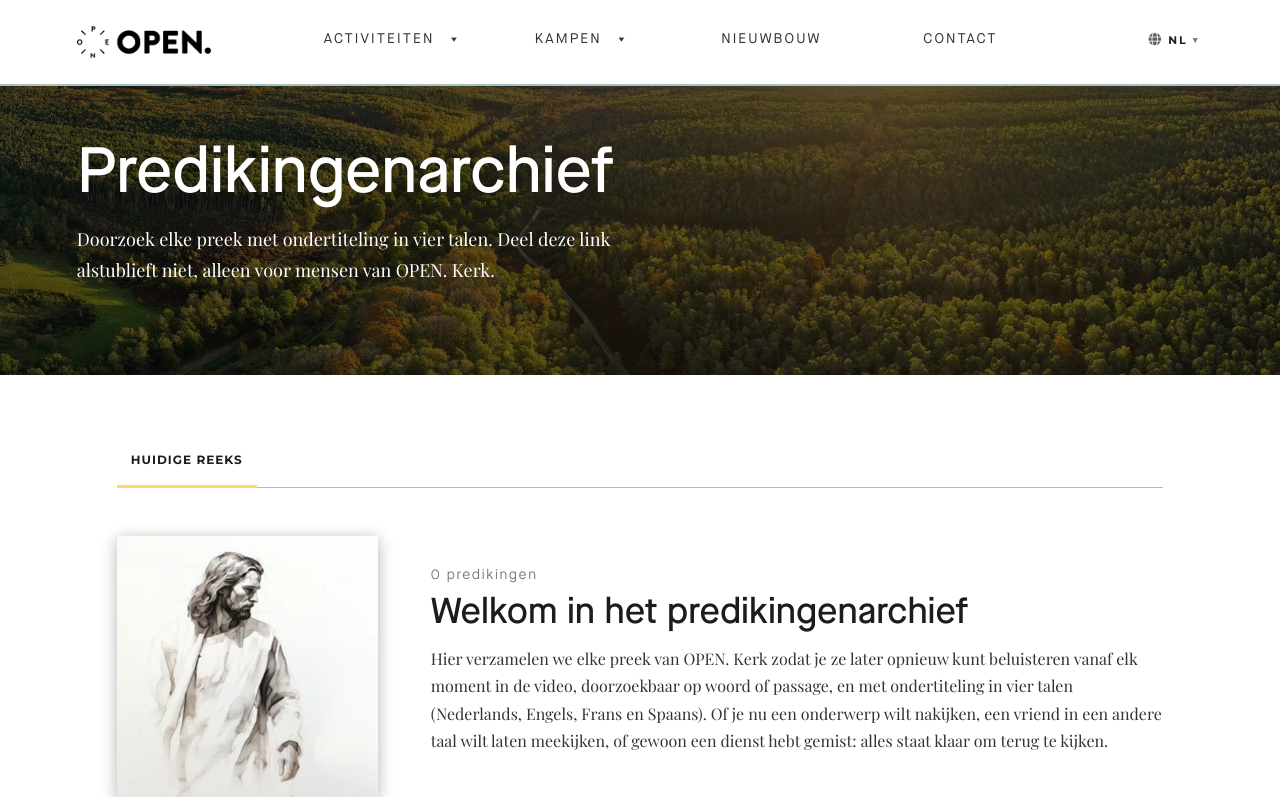
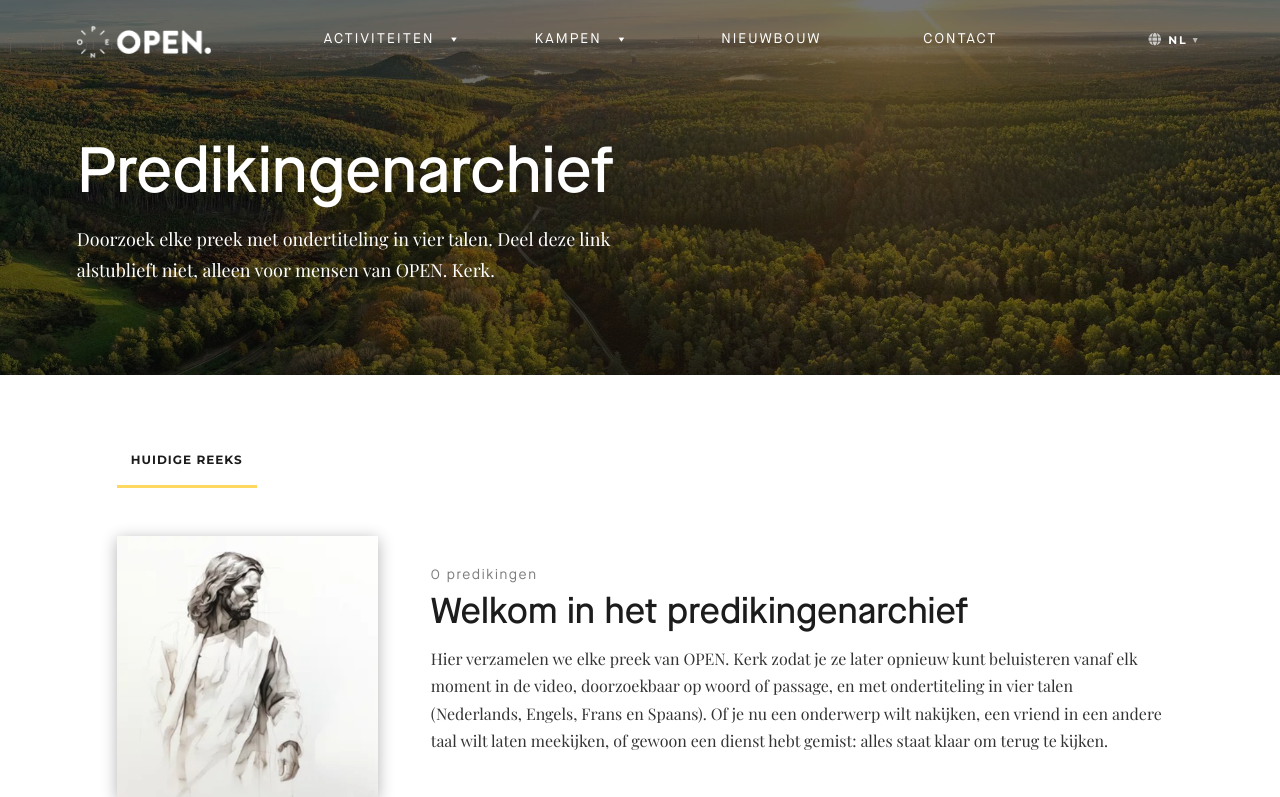
Before and after one commit to Open-Kerk/openkerk, a Flask app: page /teachings in a window 1280 px wide. Shown: the top 797 px of the page. Run offline with Flask 3, Linux system fonts and the light colour scheme; some libraries are stand-ins or nearby versions; some web fonts are replaced.

Commit message:
Match /teachings tab underline length to the tabs themselves
The kampen-style .camp-tabnav has a 1 px border-bottom that draws the
"tab strip" line. On kampen, three large tabs naturally span most of
the container so the line tracks them visually. Our /teachings has 5
tighter tabs (~700 px combined) inside a 1200 px container — the line
was trailing 500 px past the last tab on wide screens.

Set .camp-tabnav { width: fit-content; } on desktop so the strip
collapses to exactly the tabs' combined width. The line now stops at
the last tab. Mobile stacked layout unaffected.

Co-Authored-By: Claude Opus 4.7 (1M context) <noreply@anthropic.com>

```diff
--- a/templates/teachings.html
+++ b/templates/teachings.html
@@ -295,6 +295,10 @@
     .teachings-page .camp-tabnav {
       gap: 4px;
       flex-wrap: nowrap;
+      /* Shrink to content so the .camp-tabnav border-bottom hugs the
+         last tab instead of trailing across the empty right side of
+         the 1200 px container. */
+      width: fit-content;
     }
     .teachings-page .camp-tabnav a.camp-tab {
       padding: 16px 14px;
```
